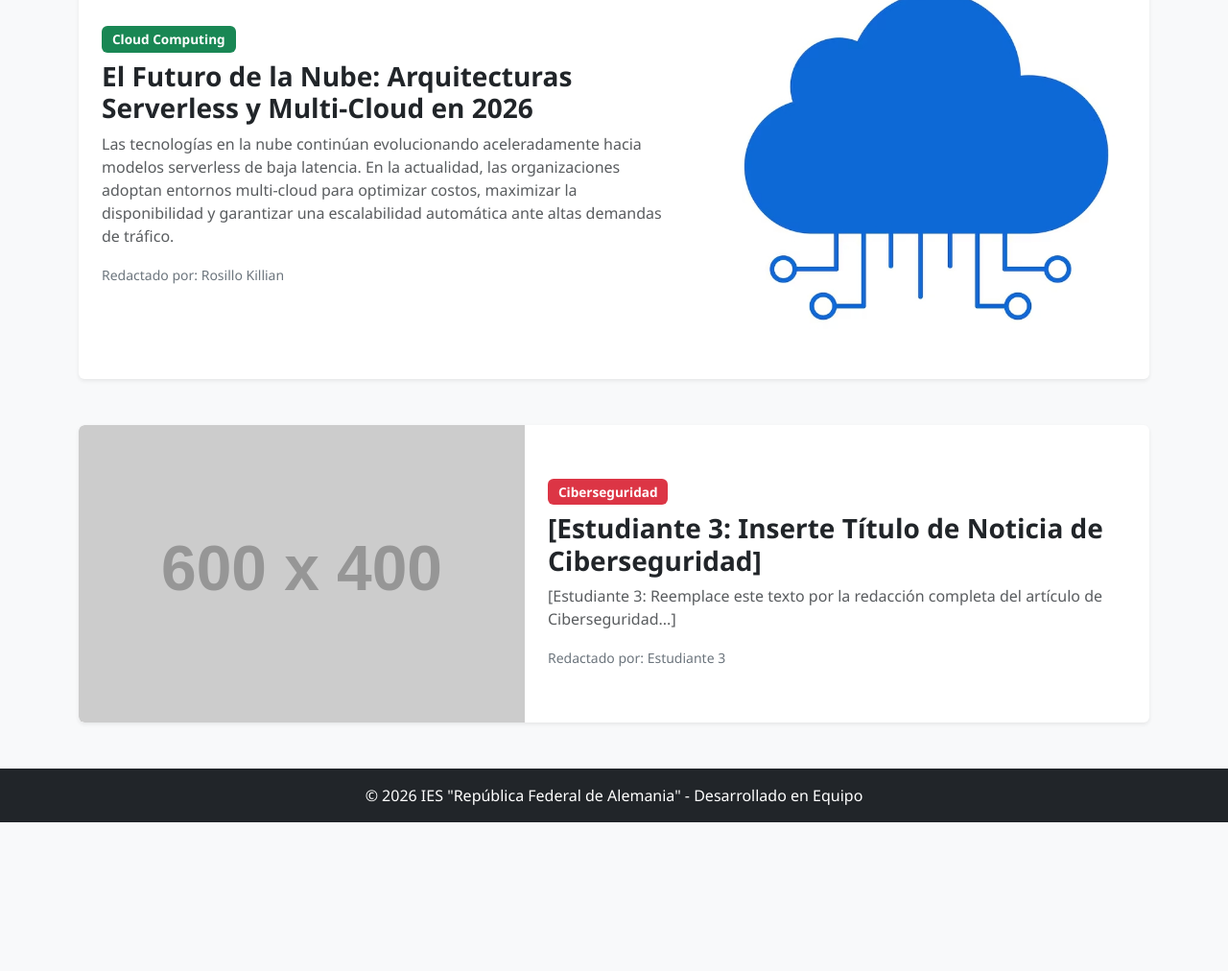
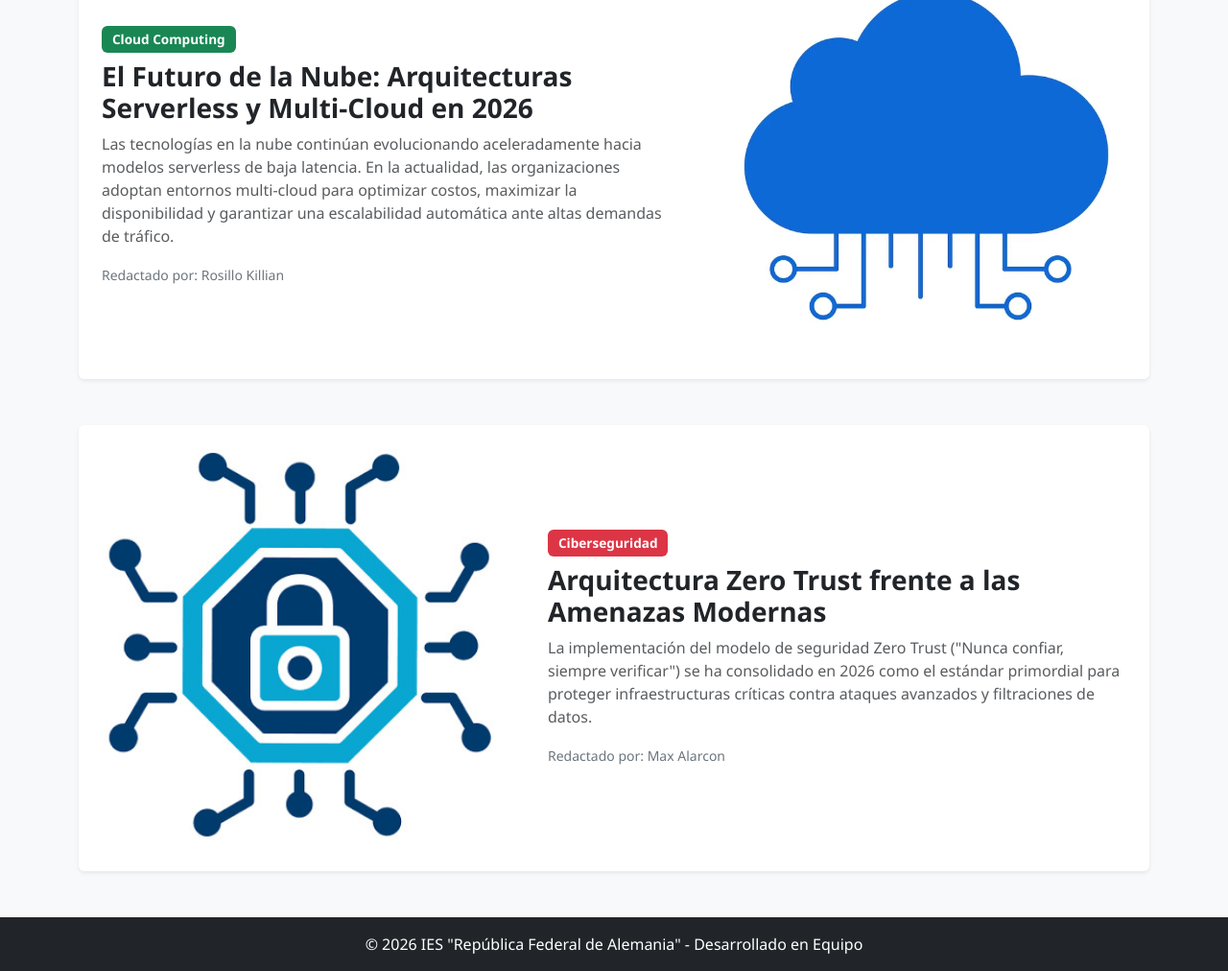
Before and after one commit to Yeral-DgRd/portal-noticias, a plain HTML site: page index.html in a window 1280 px wide. Shown: the part 769-1781 px from the top of the page at 96% size. Before the commit the page ends 1626 px from the top, so only its background shows below. Drawn offline with nearby package versions, Linux system fonts and the light colour scheme; placeholder pictures from the web are drawn by us.

Commit message:
Agregada noticia de Ciberseguridad por Max

```diff
--- a/index.html
+++ b/index.html
@@ -58,14 +58,14 @@
         <section id="noticia-ciberseguridad" class="card mb-5 border-0 shadow-sm overflow-hidden">
             <div class="row g-0 align-items-center">
                 <div class="col-md-5">
-                    <img src="https://via.placeholder.com/600x400?text=Imagen+Pendiente+Ciberseguridad" class="img-fluid rounded-start w-100 noticia-img" alt="Noticia Ciberseguridad">
+                    <img src="img/ciber.jpg" class="img-fluid rounded-start w-100 noticia-img" alt="Noticia Ciberseguridad">
                 </div>
                 <div class="col-md-7">
                     <div class="card-body p-4">
                         <span class="badge bg-danger mb-2">Ciberseguridad</span>
-                        <h2 class="card-title h3 fw-bold">[Estudiante 3: Inserte Título de Noticia de Ciberseguridad]</h2>
-                        <p class="card-text text-muted">[Estudiante 3: Reemplace este texto por la redacción completa del artículo de Ciberseguridad...]</p>
-                        <small class="text-secondary">Redactado por: Estudiante 3</small>
+                        <h2 class="card-title h3 fw-bold">Arquitectura Zero Trust frente a las Amenazas Modernas</h2>
+                        <p class="card-text text-muted">La implementación del modelo de seguridad Zero Trust ("Nunca confiar, siempre verificar") se ha consolidado en 2026 como el estándar primordial para proteger infraestructuras críticas contra ataques avanzados y filtraciones de datos.</p>
+                        <small class="text-secondary">Redactado por: Max Alarcon</small>
                     </div>
                 </div>
             </div>
```
